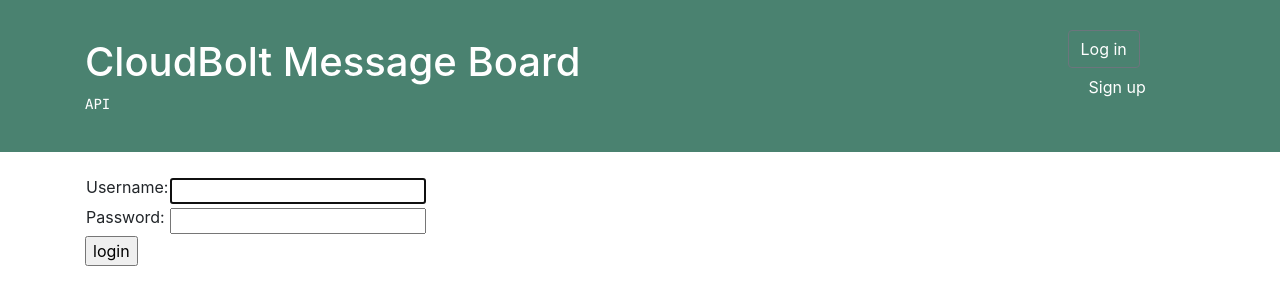
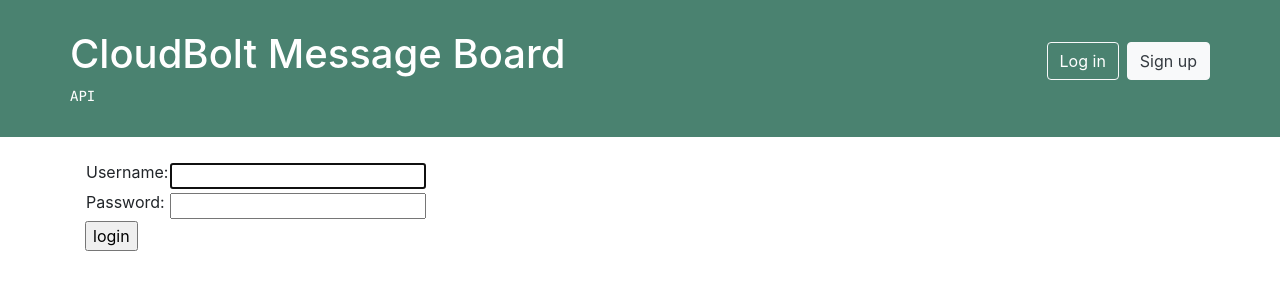
Before and after one commit to rsb177/cloudbolt-exercise, a Django app: page /login/ in a window 1280 px wide. Shown: the top 305 px of the page. Run offline with Django 3.2, Linux system fonts and the light colour scheme; some libraries are stand-ins or nearby versions.

Commit message:
Added user to base.html and restricted "new" items to authenticated users.

```diff
--- a/src/messageboard/templates/messageboard/base.html
+++ b/src/messageboard/templates/messageboard/base.html
@@ -35,11 +35,11 @@
   <body>
     <nav class="title-banner navbar navbar-expand" id="content">
       <div class="container">
-        <div class="container d-block">
+        <div class="d-block">
           <h1><a href="/">CloudBolt Message Board</a></h1>
           <code><a href="/api/">API</a></code>
         </div>
-        <div class="navbar-nav flex-row ml-md-auto">
+        {% comment %} <div class="navbar-nav flex-row ml-md-auto"> {% endcomment %}
           <div class="collapse navbar-collapse" id="mainMenu">
             {% if user.is_authenticated %}
             <ul class="navbar-nav ml-auto">
@@ -64,14 +64,14 @@
             </ul>
             {% else %}
             <form class="form-inline ml-auto">
-              <a href="#" class="btn btn-outline-secondary">Log in</a>
-              <a href="{% url 'signup' %}" class="btn btn-primary ml-2"
+              <a href="{% url 'login' %}" class="btn btn-outline-light">Log in</a>
+              <a href="{% url 'signup' %}" class="btn btn-light text-dark ml-2"
                 >Sign up</a
               >
             </form>
             {% endif %}
           </div>
-        </div>
+        {% comment %} </div> {% endcomment %}
       </div>
     </nav>
 
--- a/src/messageboard/templates/messageboard/messages.html
+++ b/src/messageboard/templates/messageboard/messages.html
@@ -17,7 +17,9 @@
             <b>Created:</b> <i>{{thread.created_date}}</i>
         </div>
         <div class="col-md-4">
+            {% if user.is_authenticated %}
             <a class="btn btn-primary" href="{% url 'new_message' thread.topic.slug thread.id %}" role="button">New message</a>
+            {% endif %}
         </div>
     </div>
 </div>
--- a/src/messageboard/templates/messageboard/threads.html
+++ b/src/messageboard/templates/messageboard/threads.html
@@ -10,7 +10,9 @@
     </div>
     <div class="row">
         <div class="col-md-4">
+            {% if user.is_authenticated %}
             <a class="btn btn-primary" href="{% url 'new_thread' topic.slug %}" role="button">New thread</a>
+            {% endif %}
         </div>
     </div>
 </div>
```
